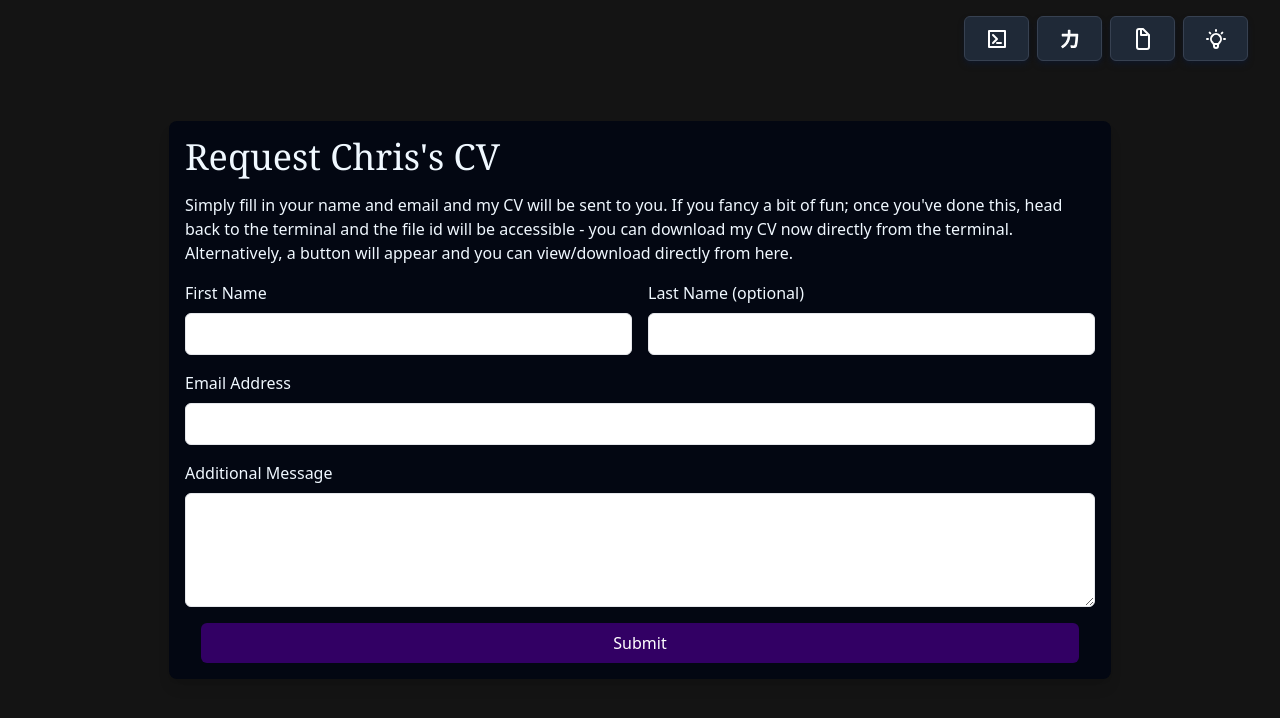
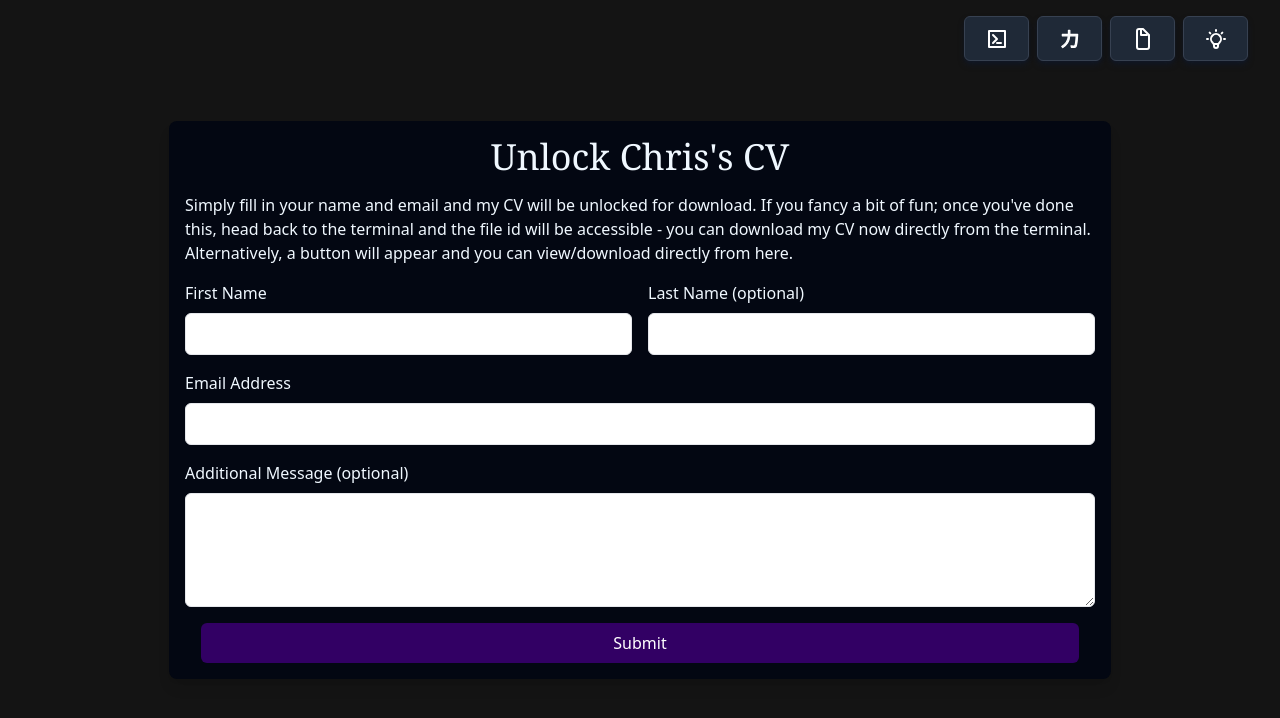
Before and after one commit to ChrisTregaskis/chris-site, a React app: page / in a window 1280 px wide. Both pictures are taken after a click on the button "Request CV". Shown: the top 718 px of the page. Built offline with nearby package versions, Linux system fonts and the light colour scheme; the HTML template or start-up script is replaced by a standard one.

Commit message:
added env for api url. Changed terminology around aquiring my CV

```diff
--- a/package.json
+++ b/package.json
@@ -26,6 +26,7 @@
     "@typescript-eslint/parser": "^7.17.0",
     "@vitejs/plugin-react": "^4.3.2",
     "autoprefixer": "^10.4.20",
+    "dotenv": "^16.4.7",
     "eslint": "^8.57.0",
     "eslint-config-kentcdodds": "^21.0.0",
     "eslint-plugin-react-hooks": "^4.6.2",
--- a/src/App.tsx
+++ b/src/App.tsx
@@ -1,5 +1,5 @@
 import React from "react";
-import { toast, ToastContainer } from "react-toastify";
+import { ToastContainer } from "react-toastify";
 
 import Terminal, { googleDocId } from "./components/Terminal";
 import KeyboardButton from "./components/KeyboardButton";
@@ -10,13 +10,11 @@ import About from "./components/About";
 import RequestResumeForm from "./components/RequestResumeForm/RequestResumeForm";
 import { useRequestCV } from "./hooks/useRequestCV";
 import { useActiveContent } from "./hooks/useActiveContent";
+import useToast from "./hooks/useToast";
 
 /**
  * todoLIST:
  *
- * - Handle form submission
- *    - Wait for valid email check or email sent success on lambda, only present id for example if valid email
- * - Run prettier to sort all existing inconsistencies, set up prettier to run every save
  *
  *
  * - Add link for Medium Article Medium
@@ -24,8 +22,7 @@ import { useActiveContent } from "./hooks/useActiveContent";
  * - Setup CircleCI for automated deployments when updates to master
  *
  * Create chris-api
- * - To handle the CV to be emailed
- * - Notify me to please!
+ * - Notify me to please! - is it working? Shows success but i dont see anything in my inbox...
  * - Setup CircleCI for automated deployments when updates to master
  *
  * STRETCH
@@ -40,6 +37,7 @@ function App() {
   const { setThemeMode } = useTheme();
   const { status: cvRequestStatus } = useRequestCV();
   const { activeContent, setActiveContent } = useActiveContent();
+  const { showToast } = useToast();
 
   const {
     countOfExecution,
@@ -107,7 +105,7 @@ function App() {
       case "resume":
         return <RequestResumeForm />;
       default:
-        toast.error("Unhandled content renderer");
+        showToast("Unhandled content renderer", { scheme: "ERROR" });
     }
   }, [countOfExecution, activeContent]);
 
--- a/src/components/RequestResumeForm/RequestResumeForm.tsx
+++ b/src/components/RequestResumeForm/RequestResumeForm.tsx
@@ -1,30 +1,27 @@
 import React, { useState } from "react";
-import { toast } from "react-toastify";
 import { googleDocId } from "../Terminal";
 import Button from "../Button";
 import { useTheme } from "@/hooks/useTheme";
 import { ThemeMode } from "@/context/ThemeContext";
 import { useRequestCV } from "@/hooks/useRequestCV";
 import { useActiveContent } from "@/hooks/useActiveContent";
+import useToast from "@/hooks/useToast";
 
 const RequestResumeForm: React.FC = () => {
   const { themeMode } = useTheme();
   const { status: requestCVStatus, setStatus } = useRequestCV();
   const { setActiveContent } = useActiveContent();
+  const { showToast } = useToast();
   const [formSubmitted, setFormSubmitted] = useState(false);
 
   const handleSubmit = React.useCallback(async (event: React.FormEvent) => {
     event.preventDefault();
     const formData = new FormData(event.target as HTMLFormElement);
     const values = Object.fromEntries(formData.entries());
-    console.log("TEST_RUN: Form values:", values);
     setStatus("loading");
 
     try {
-      // todoCT: Setup endpoint url in a .env file
-      const apiUrl = "https://12345.execute-api.eu-west-2.amazonaws.com/test";
-
-      const response = await fetch(apiUrl, {
+      const response = await fetch(`${import.meta.env.VITE_CHRIS_API}/resume`, {
         method: "POST",
         headers: {
           "Content-Type": "application/json",
@@ -34,18 +31,16 @@ const RequestResumeForm: React.FC = () => {
 
       if (response.ok) {
         // Request successful, do something here
-        toast.success(
-          "Email sent successfully! The CV should be arriving in your inbox any moment.",
-        );
+        showToast("Chris's CV unlocked.", { scheme: "SUCCESS" });
         setStatus("success");
         setFormSubmitted(true);
       } else {
         // Request failed, handle errors here
-        toast.error("Oh no! Couldn't send the email.");
+        showToast("Oh no! Couldn't send the email.", { scheme: "ERROR" });
         setStatus("error");
       }
     } catch (error) {
-      toast.error("Oh no! request failed.");
+      showToast("Oh no! request failed.", { scheme: "ERROR" });
       console.error("An error occurred:", error);
     }
   }, []);
@@ -60,14 +55,17 @@ const RequestResumeForm: React.FC = () => {
       >
         {!formSubmitted && requestCVStatus !== "success" ? (
           <>
-            <h1 className="text-4xl font-serif mb-4">Request Chris's CV</h1>
-            <p className="mb-4">
-              Simply fill in your name and email and my CV will be sent to you.
-              If you fancy a bit of fun; once you've done this, head back to the
-              terminal and the file id will be accessible - you can download my
-              CV now directly from the terminal. Alternatively, a button will
-              appear and you can view/download directly from here.
-            </p>
+            <div className="flex flex-col items-center">
+              <h1 className="text-4xl font-serif mb-4">Unlock Chris's CV</h1>
+              <p className="mb-4">
+                Simply fill in your name and email and my CV will be unlocked
+                for download. If you fancy a bit of fun; once you've done this,
+                head back to the terminal and the file id will be accessible -
+                you can download my CV now directly from the terminal.
+                Alternatively, a button will appear and you can view/download
+                directly from here.
+              </p>
+            </div>
             <form
               onSubmit={handleSubmit}
               className="flex flex-col gap-4 text-dark"
@@ -117,7 +115,7 @@ const RequestResumeForm: React.FC = () => {
               </div>
               <div className="flex flex-col">
                 <label htmlFor="message" className="mb-2 text-textColorPrimary">
-                  Additional Message
+                  Additional Message (optional)
                 </label>
                 <textarea
                   id="message"
@@ -139,13 +137,14 @@ const RequestResumeForm: React.FC = () => {
           </>
         ) : (
           <>
-            <p className="mb-4">
-              Thanks for requesting my CV. It's on its way to your inbox.
-            </p>
-            <p className="mb-8">
-              Alternatively, follow the commands on the terminal to download
-              directly via your terminal.
-            </p>
+            <div className="flex flex-col items-center">
+              <h1 className="text-4xl font-serif mb-4">CV Unlocked!</h1>
+              <p className="mb-8">
+                Thanks for unlocking my CV. You can now click "View CV" below
+                or, if you fancy it... can follow the commands back on the
+                terminal as the fileId will now be showing.
+              </p>
+            </div>
             <div className="flex w-full">
               <Button
                 text="Back To Terminal"
--- a/src/components/Terminal.tsx
+++ b/src/components/Terminal.tsx
@@ -1,9 +1,9 @@
 import React from "react";
-import { toast } from "react-toastify";
 import TerminalLine from "./TerminalLine";
 import { useTheme } from "@/hooks/useTheme";
 import { ThemeMode } from "@/context/ThemeContext";
 import { useRequestCV } from "@/hooks/useRequestCV";
+import useToast from "@/hooks/useToast";
 
 export const googleDocId = "1IorDwgu09TA9pEM94Rdzo2-y1qFiMQaN";
 
@@ -28,15 +28,6 @@ const filename = [
   { text: "filename", className: "text-[#ff57c8]" },
   { text: "=", className: "text-[#fff]" },
   { text: "ChrisTregaskisResume.pdf", className: "text-[#d2691e]" },
-];
-
-const fileId = [
-  { text: "fileId", className: "text-[#ff57c8]" },
-  { text: "=", className: "text-[#fff]" },
-  {
-    text: " [ To access file id, please first click PDF icon and complete form request. ]",
-    className: "text-[#fff]",
-  },
 ];
 
 const url = [
@@ -82,34 +73,27 @@ interface TerminalProps {
 const Terminal: React.FC<TerminalProps> = ({ countOfExecution }) => {
   const { status: requestCVStatus } = useRequestCV();
   const { themeMode } = useTheme();
+  const { showToast } = useToast();
 
-  // todoCT: Make work? Stops animating on line 3
-  // Example usage <>{generateStaticLine([ "changeDir", "filename" ])}</>
-  // const generateStaticLine = React.useCallback((
-  //   lines: Array<"changeDir" | "filename" | "fileId" | "url">
-  // ) => {
-  //   return lines.map(line => {
-  //     const relevantWords: Words =
-  //       line === "changeDir" ? changeDir :
-  //       line === "filename" ? filename :
-  //       line === "fileId" ? fileId :
-  //       line === "url" ? url : [];
+  React.useEffect(() => {
+    console.log("TEST_RUN: requestCVStatus", requestCVStatus);
+  }, [requestCVStatus]);
 
-  //     return (
-  //       <TerminalLine
-  //         yourcomputer={yourcomputer}
-  //         typedWords={relevantWords}
-  //         skipAnimation
-  //       />
-  //     )
-  //   })
-  // }, [
-  //   yourcomputer,
-  //   changeDir,
-  //   filename,
-  //   fileId,
-  //   url
-  // ])
+  const fileId = React.useMemo(
+    () => [
+      { text: "fileId", className: "text-[#ff57c8]" },
+      { text: "=", className: "text-[#fff]" },
+      {
+        text:
+          requestCVStatus === "success"
+            ? googleDocId
+            : " [ To access file id, please first click PDF icon and complete form request. ]",
+        className:
+          requestCVStatus === "success" ? "text-[#d2691e]" : "text-[#fff]",
+      },
+    ],
+    [],
+  );
 
   const renderTerminal = React.useMemo(() => {
     switch (countOfExecution) {
@@ -306,7 +290,7 @@ const Terminal: React.FC<TerminalProps> = ({ countOfExecution }) => {
       }
 
       default: {
-        toast.error("Unhandled terminal sequence");
+        showToast("Unhandled terminal sequence", { scheme: "ERROR" });
       }
     }
   }, [yourcomputer, filename, fileId, curlCommand, countOfExecution]);
--- a/vite.config.ts
+++ b/vite.config.ts
@@ -1,6 +1,10 @@
 import { defineConfig } from "vite";
 import react from "@vitejs/plugin-react";
 import path from "path";
+import dotenv from "dotenv";
+
+// Load environment variables from .env file
+dotenv.config();
 
 // https://vitejs.dev/config/
 export default defineConfig({
```
Also changed, not shown: 1 other file (tests, documents, lock files or other folders).
